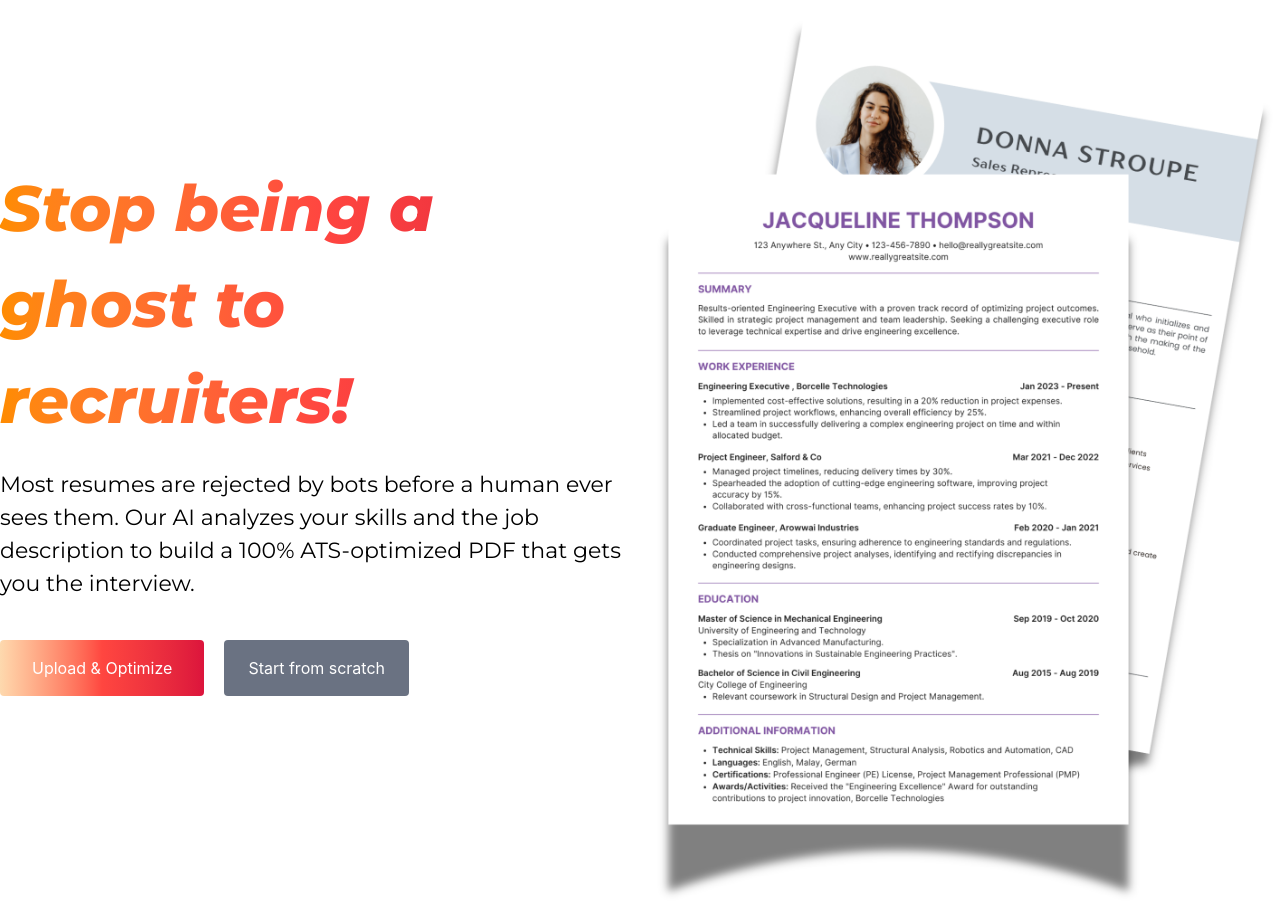
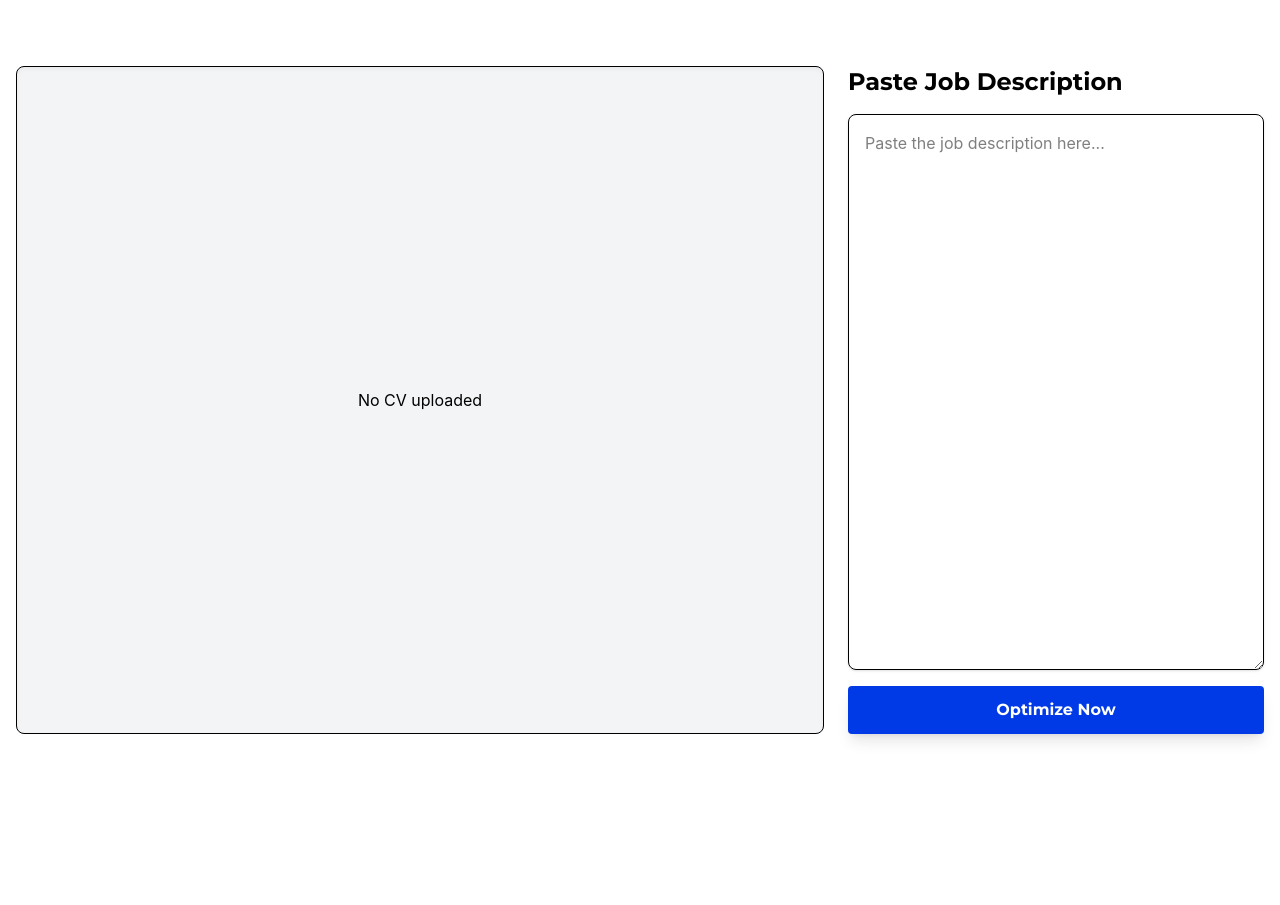
Before and after one commit to khangnguyen0810/AI-Resume-Builder, a React (Vite) app in the folder client/: page /optimize in a window 1280 px wide. After the commit the page ends 800 px from the top, so only its background shows below. Built offline with nearby package versions, Linux system fonts and the light colour scheme.

Commit message:
implement upload file and paste jd

```diff
--- a/client/package.json
+++ b/client/package.json
@@ -13,6 +13,7 @@
     "@tailwindcss/vite": "^4.2.4",
     "react": "^19.2.5",
     "react-dom": "^19.2.5",
+    "react-router-dom": "^7.14.2",
     "tailwindcss": "^4.2.4"
   },
   "devDependencies": {
--- a/client/src/App.tsx
+++ b/client/src/App.tsx
@@ -1,14 +1,22 @@
+import { BrowserRouter, Routes, Route } from "react-router-dom";
 import Home from "./components/Home";
+import Optimizer from "./components/Optimizer";
 import Container from "./components/Container";
+import { ResumeProvider } from "./context/ResumeContext";
 
 function App() {
-	return (
-		<>
-			<Container>
-				<Home />
-			</Container>
-		</>
-	);
+    return (
+        <ResumeProvider>
+            <BrowserRouter>
+                <Container>
+                    <Routes>
+                        <Route path="/" element={<Home />} />
+                        <Route path="/optimize" element={<Optimizer />} />
+                    </Routes>
+                </Container>
+            </BrowserRouter>
+        </ResumeProvider>
+    );
 }
 
 export default App;
--- a/client/src/components/Home.tsx
+++ b/client/src/components/Home.tsx
@@ -1,16 +1,20 @@
 import React, { useRef, ChangeEvent } from "react";
+import { useNavigate } from "react-router-dom";
+import { useResume } from "../context/ResumeContext";
 
 const Home = () => {
     const fileInputRef = useRef<HTMLInputElement>(null);
-
+    const navigate = useNavigate();
+    const { setFile } = useResume();
     const handleUploadClick = () => {
         fileInputRef.current?.click();
     };
 
     const handleFileChange = (event: ChangeEvent<HTMLInputElement>) => {
-    const file = event.target.files?.[0];
-    if (file) {
-      console.log("Selected file:", file.name);
+        const selectedFile = event.target.files?.[0];
+        if (selectedFile) {
+            setFile(selectedFile);
+            navigate("/optimize");
         }
     };
     return (
@@ -21,9 +25,10 @@ const Home = () => {
                         Stop being a ghost to recruiters!
                     </div>
                     <div className="font-montserrat mt-5 text-[22px]">
-            Most resumes are rejected by bots before a human ever sees them. Our
-            AI analyzes your skills and the job description to build a 100%
-            ATS-optimized PDF that gets you the interview.
+                        Most resumes are rejected by bots before a human ever
+                        sees them. Our AI analyzes your skills and the job
+                        description to build a 100% ATS-optimized PDF that gets
+                        you the interview.
                     </div>
 
                     <input
@@ -36,13 +41,13 @@ const Home = () => {
 
                     <button
                         onClick={handleUploadClick}
-            className="mt-10 cursor-pointer rounded bg-gradient-to-r from-[#fdd9ae] via-[#FF4640] to-[#DC143C] px-8 py-4 text-white"
+                        className="mt-10 cursor-pointer rounded bg-gradient-to-r from-[#FF8C00] via-[#FF4640] to-[#DC143C] px-8 py-4 font-medium text-white"
                     >
                         Upload & Optimize
                     </button>
-          <button className="ml-5 cursor-pointer rounded bg-gray-500 px-6 py-4 text-white">
+                    {/* <button className="ml-5 cursor-pointer rounded bg-gray-500 px-6 py-4 text-white">
             			Start from scratch
-          </button>
+          			</button> */}
                 </div>
                 <img src="Resume.png" alt="" />
             </div>
--- /dev/null
+++ b/client/src/components/Optimizer.tsx
@@ -0,0 +1,51 @@
+import React, { useState, useEffect, useEffectEvent } from "react";
+import { useResume } from "../context/ResumeContext";
+
+const Optimizer = () => {
+    const { file } = useResume();
+    const [fileUrl, setFileUrl] = useState<string | null>(null);
+    const [jd, setJd] = useState("");
+
+    useEffect(() => {
+        if (file) {
+            const url = URL.createObjectURL(file);
+            setFileUrl(url);
+            return () => URL.revokeObjectURL(url);
+        }
+    }, [file]);
+    return (
+        <>
+            <div className="mt-[50px] flex h-[calc(100vh-100px)] gap-6 p-4">
+                <div className="flex-1 overflow-hidden rounded-lg border bg-gray-100 shadow-inner">
+                    {fileUrl ? (
+                        <iframe
+                            src={fileUrl}
+                            className="h-full w-full"
+                            title="CV Preview"
+                        />
+                    ) : (
+                        <div className="flex h-full items-center justify-center">
+                            No CV uploaded
+                        </div>
+                    )}
+                </div>
+                <div className="flex w-1/3 flex-col gap-4">
+                    <h2 className="font-montserrat text-2xl font-bold">
+                        Paste Job Description
+                    </h2>
+                    <textarea
+                        className="flex-1 rounded-lg border p-4 shadow-sm focus:border-red-500 focus:ring-1 focus:ring-red-500"
+                        placeholder="Paste the job description here..."
+                        value={jd}
+                        onChange={(e) => setJd(e.target.value)}
+                    />
+                    <button className="font-montserrat rounded bg-[#003ae7] py-3 font-bold text-white shadow-lg transition-transform hover:scale-105">
+                        Optimize Now
+                    </button>
+                </div>
+            </div>
+        </>
+    );
+};
+
+export default Optimizer;
--- /dev/null
+++ b/client/src/context/ResumeContext.tsx
@@ -0,0 +1,24 @@
+import React, { createContext, useContext, useState, ReactNode } from "react";
+
+interface ResumeContextType {
+    file: File | null;
+    setFile: (file: File | null) => void;
+}
+
+const ResumeContext = createContext<ResumeContextType | undefined>(undefined);
+
+export const ResumeProvider = ({ children }: { children: ReactNode }) => {
+    const [file, setFile] = useState<File | null>(null);
+    return (
+        <>
+            <ResumeContext value={{ file, setFile }}>{children}</ResumeContext>
+        </>
+    );
+};
+
+export const useResume = () => {
+    const context = useContext(ResumeContext);
+    if (!context)
+        throw new Error("useResume must be used within a ResumeProvider");
+    return context;
+};
```
Also changed, not shown: client/src/components/Container.tsx (indentation only), 2 other files (tests, documents, lock files or other folders). Lines whose indentation alone changed are shown as unchanged.
